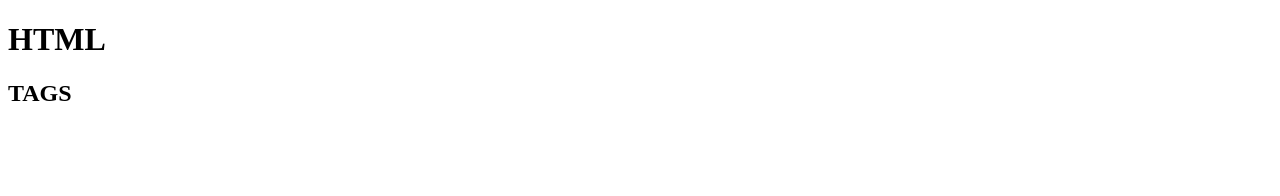
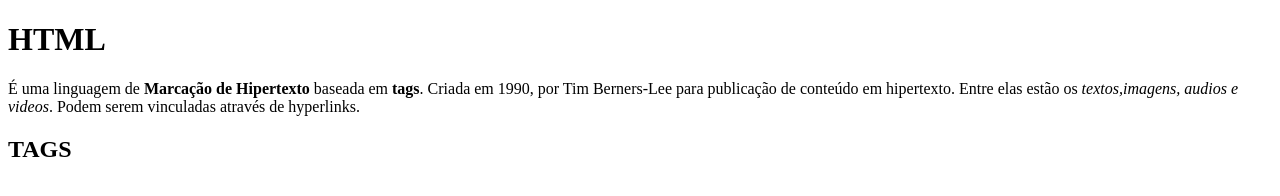
Before and after one commit to BrunaGalvao/primeiro-site, a plain HTML site: page index.html in a window 1280 px wide. Drawn offline with Linux system fonts and the light colour scheme.

Commit message:
atualizacao do index branch secundaria

```diff
--- a/index.html
+++ b/index.html
@@ -8,7 +8,7 @@
 </head>
 <body>
     <h1>HTML</h1>
-
+    <p>É uma linguagem de <b>Marcação de Hipertexto</b> baseada em <b>tags</b>. Criada em 1990, por Tim Berners-Lee para publicação de conteúdo em hipertexto. Entre elas estão os <i>textos,imagens, audios e videos</i>. Podem serem vinculadas através de hyperlinks.</p>
     <h2>TAGS</h2>
 
 </body>
```
